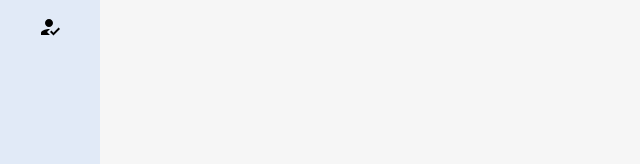
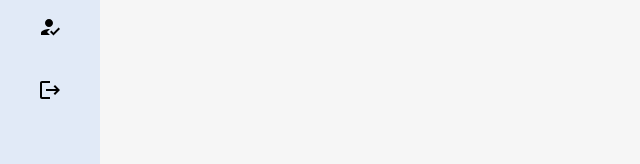
Before and after one commit to Erhanero/boardy, a React (Vite) app: page / in a window 1280 px wide. Shown: the part 224-388 px from the top of the page, without its empty margins (0-640 px from the left). Built offline with nearby package versions, Linux system fonts and the light colour scheme.

Commit message:
feat(components/nav): add logout link

```diff
--- a/src/components/nav/nav.jsx
+++ b/src/components/nav/nav.jsx
@@ -64,6 +64,22 @@ const Nav = () => {
 						<span className="nav__text">Register</span>
 					</NavLink>
 				</li>
+
+				<li>
+					<NavLink to="/logout" className="nav__link">
+						<span className="nav__icon">
+							<svg width="24" viewBox="0 0 24 24">
+								<path d="M0 0h24v24H0z" fill="none">
+								</path>
+								<path d="m17 7-1.41 1.41L18.17 11H8v2h10.17l-2.58 2.58L17 17l5-5zM4 5h8V3H4c-1.1 0-2 .9-2 2v14c0 1.1.9 2 2 2h8v-2H4V5z">
+								</path>
+							</svg>
+						</span>
+
+						<span className="nav__text">Logout</span>
+					</NavLink>
+				</li>
+
 			</ul>
 		</nav>
 	)
```
